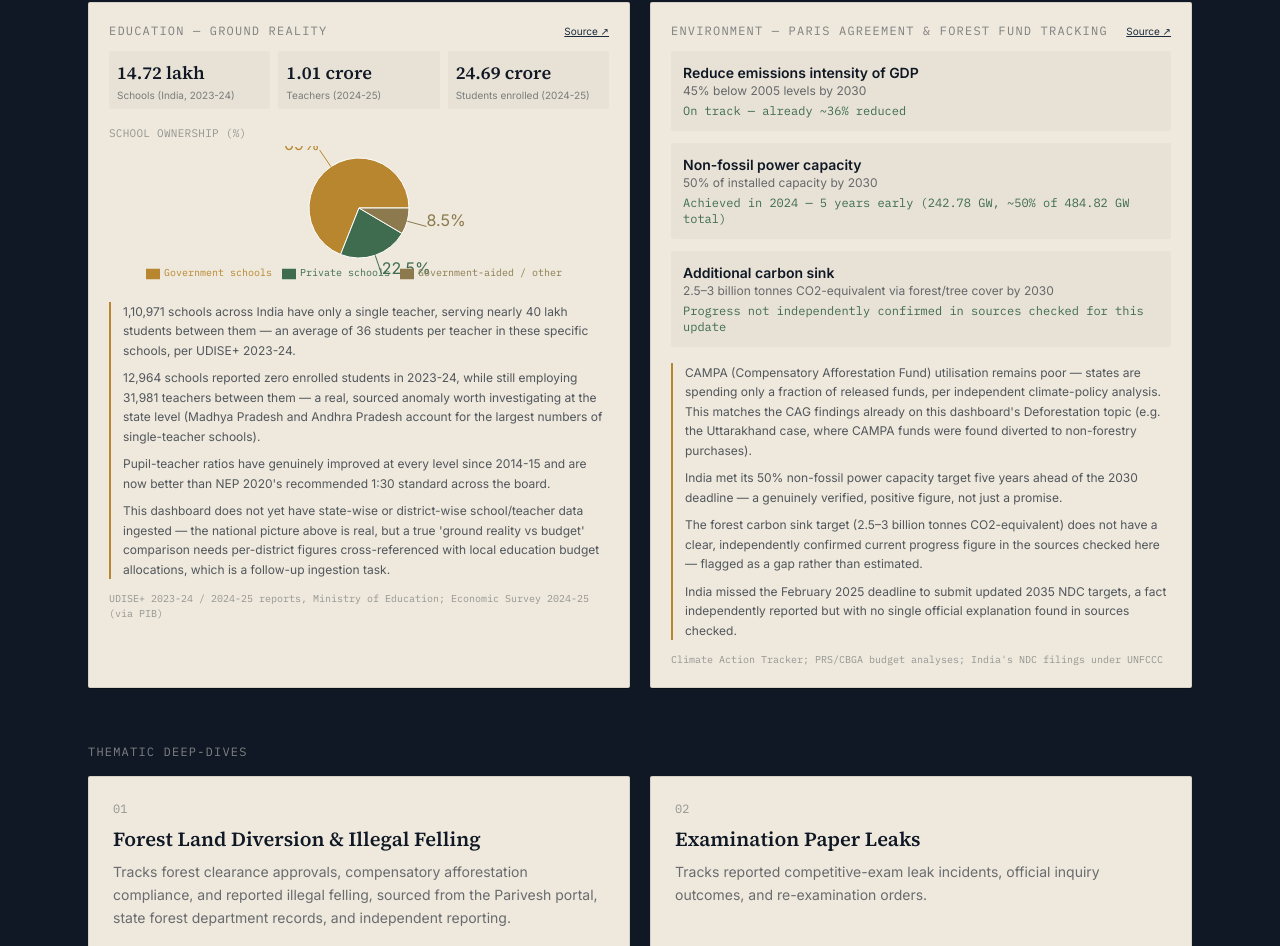
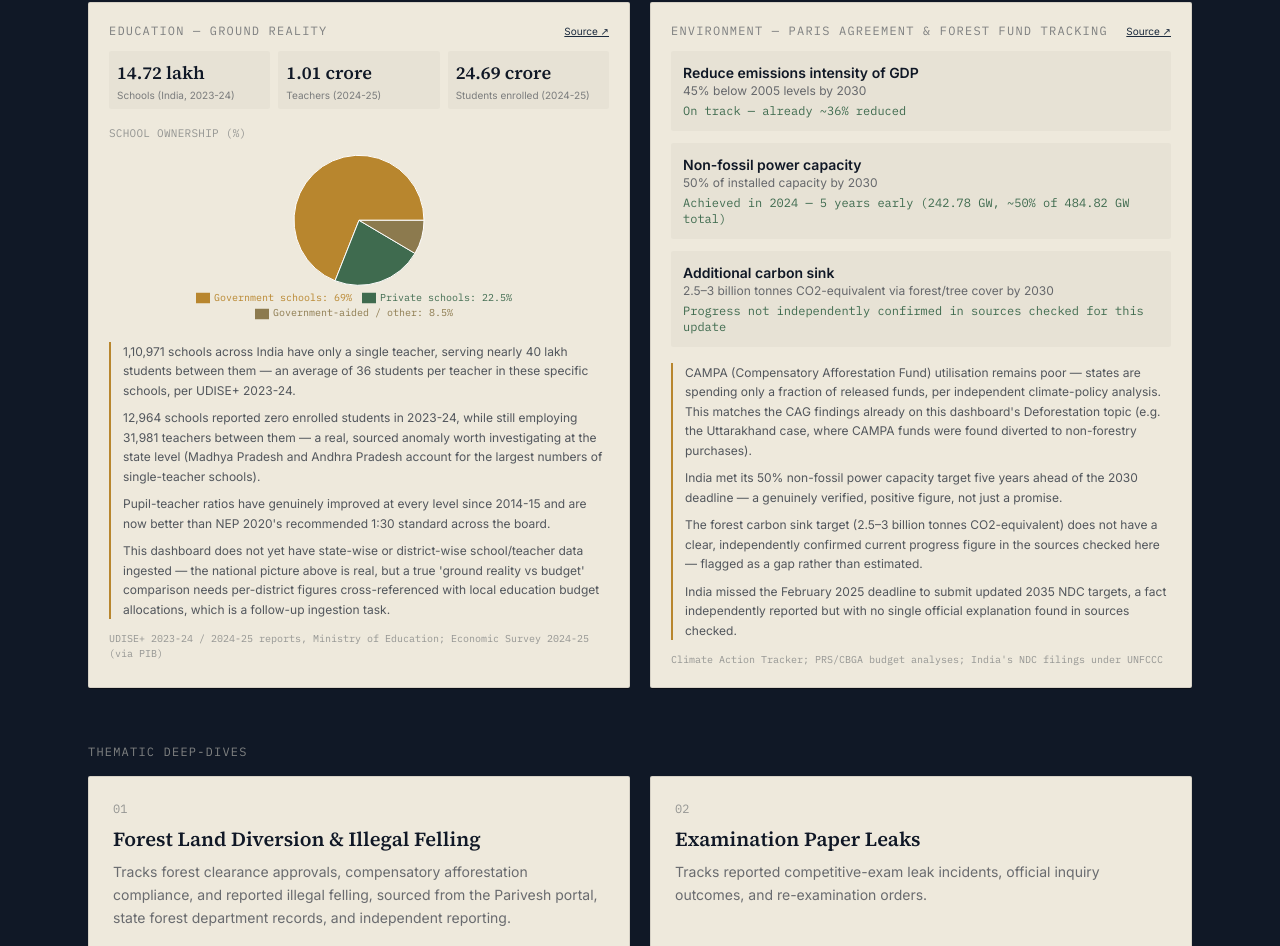
Before and after one commit to danielnikita007-cloud/public-record-dashboard, a Next.js app: page / in a window 1280 px wide. Shown: the part 1100-2046 px from the top of the page. Built offline with nearby package versions, Linux system fonts and the light colour scheme.

Commit message:
fix: remove overlapping pie labels, move percentages to legend

```diff
--- a/components/charts/SectorDeepDives.tsx
+++ b/components/charts/SectorDeepDives.tsx
@@ -1,19 +1,15 @@
 'use client';
 import { PieChart, Pie, Cell, ResponsiveContainer, Tooltip, Legend, BarChart, Bar, XAxis, YAxis, CartesianGrid } from 'recharts';
 import deepDive from '@/data/deep-dive-sectors.json';
-
 const COLORS = ['#B8862E', '#3F6B4F', '#8C7A4E', '#1B2A3D'];
-
 function formatCount(n: number): string {
   if (n >= 1e7) return `${(n / 1e7).toFixed(2)} crore`;
   if (n >= 1e5) return `${(n / 1e5).toFixed(2)} lakh`;
   return n.toLocaleString('en-IN');
 }
-
 export default function SectorDeepDives() {
   const edu = deepDive.education;
   const env = deepDive.environment;
-
   return (
     <div className="grid md:grid-cols-2 gap-5">
       {/* Education */}
@@ -22,7 +18,6 @@ export default function SectorDeepDives() {
           <h3 className="font-mono text-xs uppercase tracking-widest text-ink/50">{edu.title}</h3>
           <a href={edu.source_url} target="_blank" rel="noopener noreferrer" className="text-[10px] text-record underline">Source ↗</a>
         </div>
-
         <div className="grid grid-cols-3 gap-2 mt-3 mb-4">
           {edu.headline_stats.map((s, i) => (
             <div key={i} className="bg-black/[0.03] rounded-sm p-2">
@@ -31,28 +26,28 @@ export default function SectorDeepDives() {
             </div>
           ))}
         </div>
-
         <p className="text-[11px] font-mono uppercase tracking-wide text-ink/40 mb-1">School ownership (%)</p>
-        <ResponsiveContainer width="100%" height={140}>
+        <ResponsiveContainer width="100%" height={180}>
           <PieChart>
             <Pie
               data={edu.school_ownership_breakdown}
               dataKey="value"
               nameKey="label"
               cx="50%"
-              cy="50%"
-              outerRadius={50}
-              label={({ value }) => `${value}%`}
+              cy="45%"
+              outerRadius={65}
             >
               {edu.school_ownership_breakdown.map((_, i) => (
                 <Cell key={i} fill={COLORS[i % COLORS.length]} />
               ))}
             </Pie>
             <Tooltip formatter={(v: number) => `${v}%`} />
-            <Legend wrapperStyle={{ fontSize: 10, fontFamily: 'IBM Plex Mono' }} />
+            <Legend
+              wrapperStyle={{ fontSize: 10, fontFamily: 'IBM Plex Mono' }}
+              formatter={(name: string, entry: any) => `${name}: ${entry?.payload?.value ?? ''}%`}
+            />
           </PieChart>
         </ResponsiveContainer>
-
         <div className="mt-4 space-y-2 border-l-2 border-gold pl-3">
           {edu.ground_reality.map((note, i) => (
             <p key={i} className="text-xs text-ink/70 leading-relaxed">{note}</p>
@@ -60,14 +55,12 @@ export default function SectorDeepDives() {
         </div>
         <p className="text-[10px] text-ink/40 font-mono mt-3">{edu.source_note}</p>
       </div>
-
       {/* Environment */}
       <div className="case-card p-5">
         <div className="flex items-baseline justify-between mb-1">
           <h3 className="font-mono text-xs uppercase tracking-widest text-ink/50">{env.title}</h3>
           <a href={env.source_url} target="_blank" rel="noopener noreferrer" className="text-[10px] text-record underline">Source ↗</a>
         </div>
-
         <div className="mt-3 space-y-3">
           {env.ndc_targets.map((t, i) => (
             <div key={i} className="bg-black/[0.03] rounded-sm p-3">
@@ -77,7 +70,6 @@ export default function SectorDeepDives() {
             </div>
           ))}
         </div>
-
         <div className="mt-4 space-y-2 border-l-2 border-gold pl-3">
           {env.ground_reality.map((note, i) => (
             <p key={i} className="text-xs text-ink/70 leading-relaxed">{note}</p>
```
